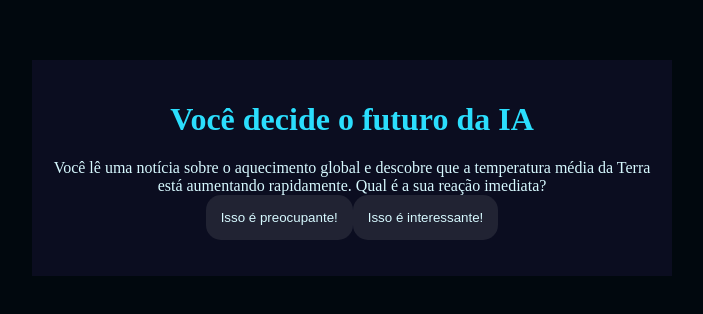
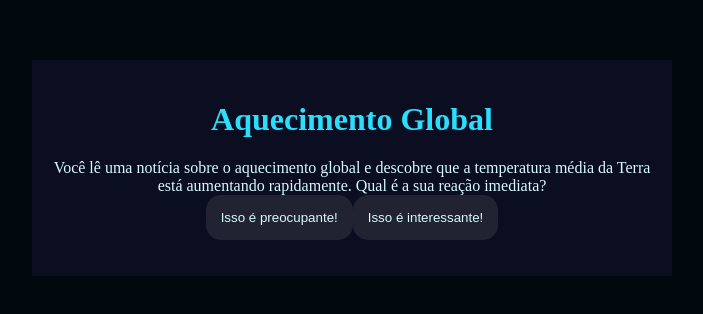
Before and after one commit to Jenypequena/perguntas-3b, a plain HTML site: page index.html in a window 1280 px wide. Shown: the part 240-554 px from the top of the page, without its empty margins (288-991 px from the left). Drawn offline with Linux system fonts and the light colour scheme.

Commit message:
Update index.html

```diff
--- a/index.html
+++ b/index.html
@@ -4,11 +4,11 @@
     <meta charset="UTF-8">
     <meta name="viewport" content="width=device-width, initial-scale=1.0">
     <link rel="stylesheet" href="style.css">
-    <title>Você decide o futuro da IA</title>
+    <title>Aquecimento Gobal</title>
 </head>
 <body>
     <div class="caixa-principal">
-        <h1>Você decide o futuro da IA</h1>
+        <h1>Aquecimento Global</h1>
         <div class="caixa-perguntas"></div>
         <div class="caixa-alternativas"></div>
         <div class="caixa-resultado">
```
